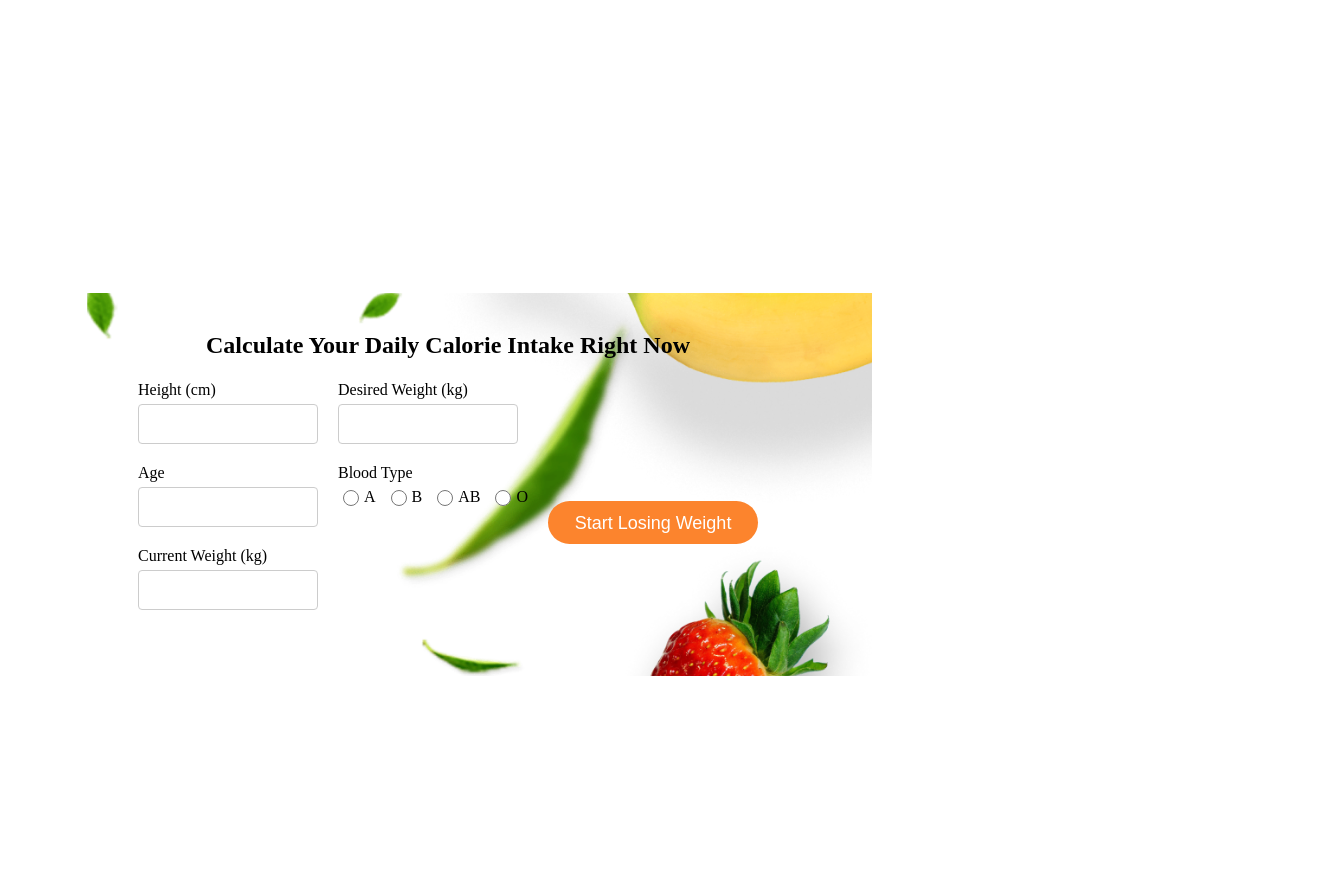
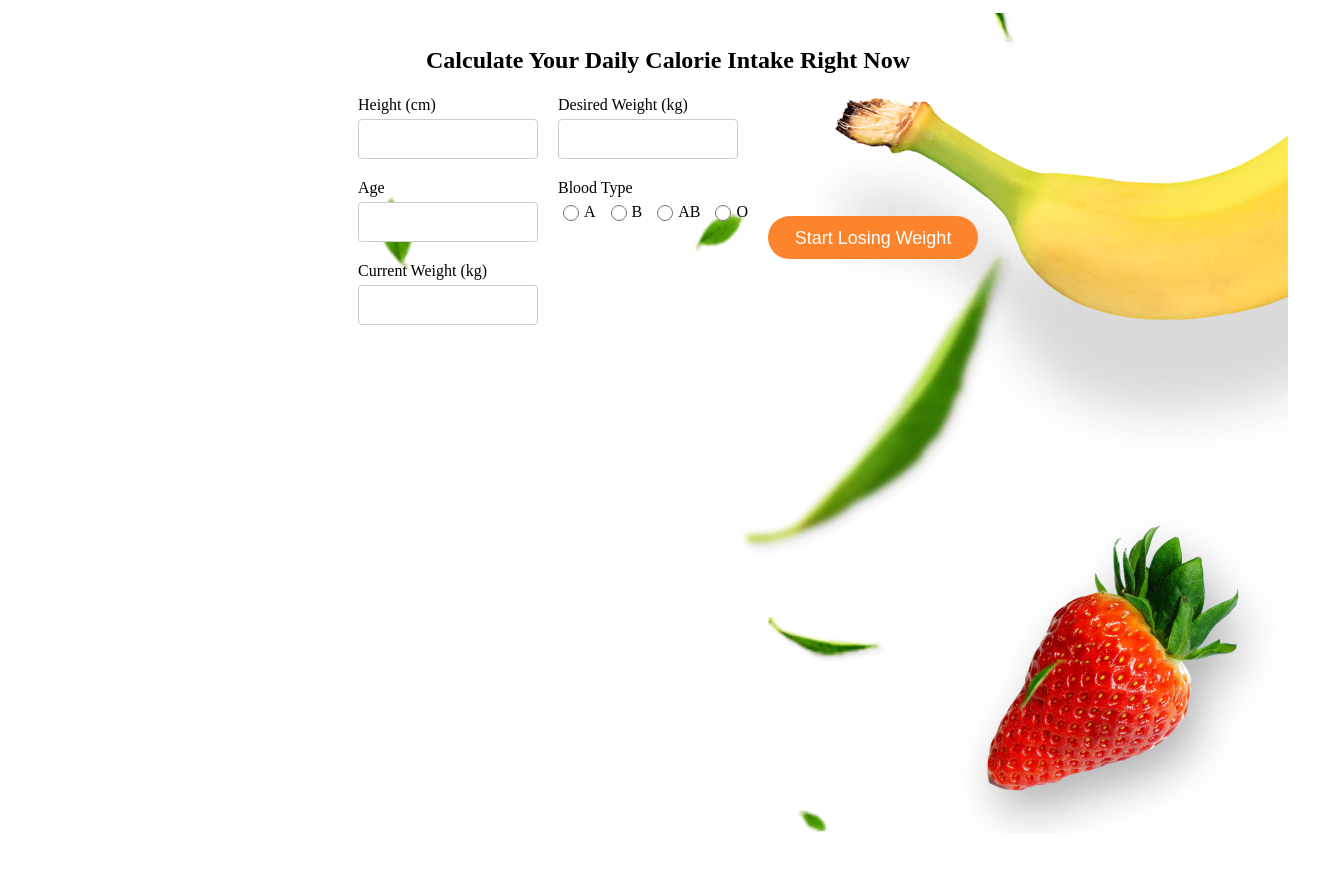
Before and after one commit to logarithms17/slim-mom-fullstack, a React (Create React App) app: page / in a window 1280 px wide. Shown: the top 870 px of the page, 1328 px wide, since content can reach past the window. Before the commit the page ends 800 px from the top, so only its background shows below. Built offline with nearby package versions, Linux system fonts and the light colour scheme.

Commit message:
update styles
HomePage

```diff
--- a/src/pages/HomePage/HomePage.jsx
+++ b/src/pages/HomePage/HomePage.jsx
@@ -27,6 +27,7 @@ const HomePage = () => {
 
   return (
     <div className={styles.pageWrapper}>
+       <div className={styles.backgroundImage}></div>
       <h1 className={styles.title}>Calculate Your Daily Calorie Intake Right Now</h1>
       <form className={styles.form} onSubmit={handleSubmit}>
         {/* First column */}
--- a/src/pages/HomePage/HomePage.module.css
+++ b/src/pages/HomePage/HomePage.module.css
@@ -1,18 +1,25 @@
 /* Wrapper for the entire page */
 .pageWrapper {
-  width: 808px;            /* Updated width */
-  height: 343px;          /* Updated height */
-  margin-left: 16px;      /* Updated margin left */
-  margin-top: 293px;      /* Updated margin top */
+  width: 1280px;            /* Full page width */
+  height: 830px;            /* Full page height */
   padding: 20px;
+  position: relative;       /* Allows positioning of the background */
   display: flex;
   flex-direction: column;
   align-items: center;
+}
 
-  background-image: url('./Frame 1.png'); /* Reference to the saved image */
-  background-size: cover;       /* Ensures the image covers the entire container */
-  background-position: center;  /* Centers the background image */
-  background-repeat: no-repeat; /* Prevents the background from repeating */
+/* Background image styling */
+.backgroundImage {
+  width: 980px;             /* Background image width */
+  height: 820px;            /* Background image height */
+  position: absolute;
+  top: 5px;                 /* Slight offset from the top */
+  left: 300px;              /* Margin left of 300px */
+  background-image: url('./Frame 1.png'); /* Path to your image */
+  background-size: cover;   /* Cover ensures the image fills its container */
+  background-repeat: no-repeat;
+  z-index: -1;              /* Places the background image behind the content */
 }
 
 /* Title styling */
```
